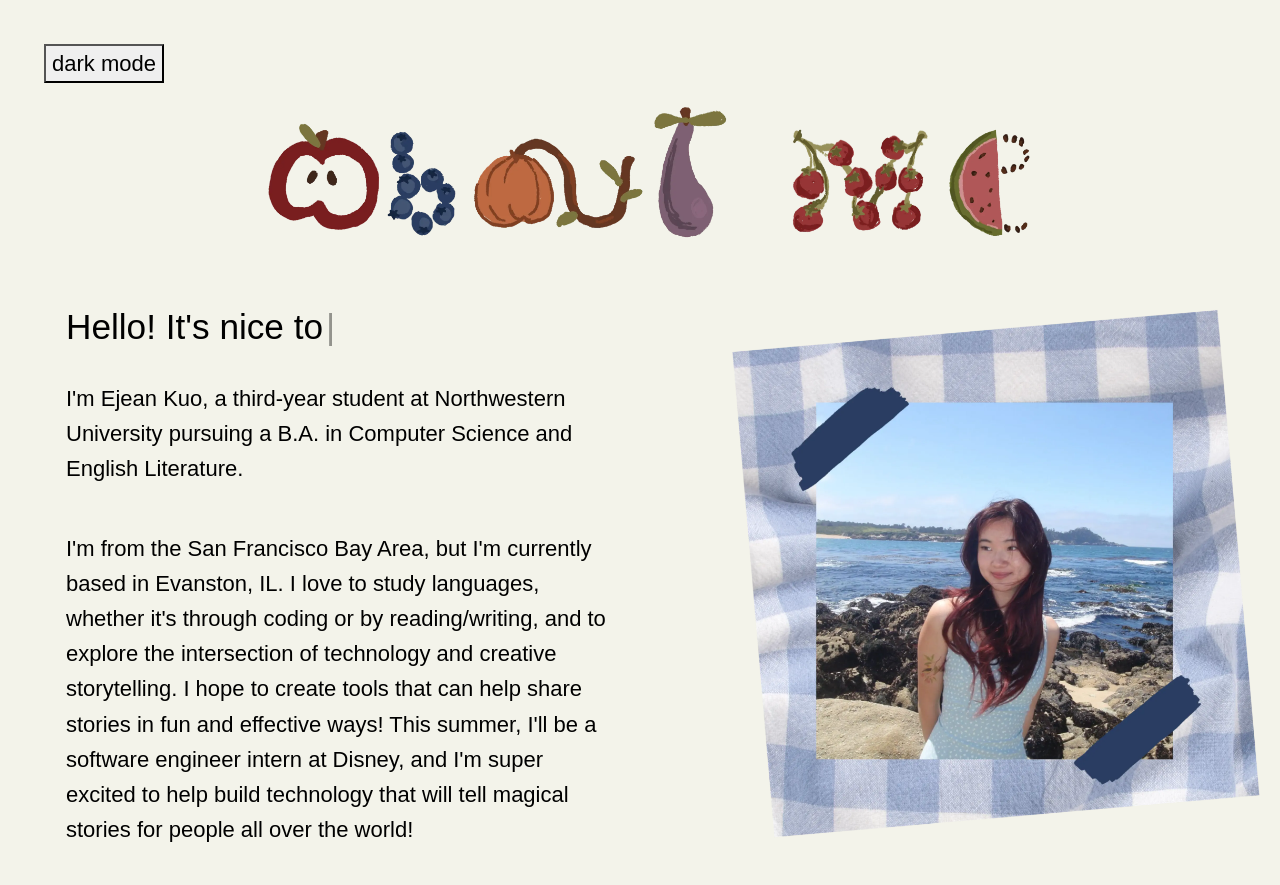
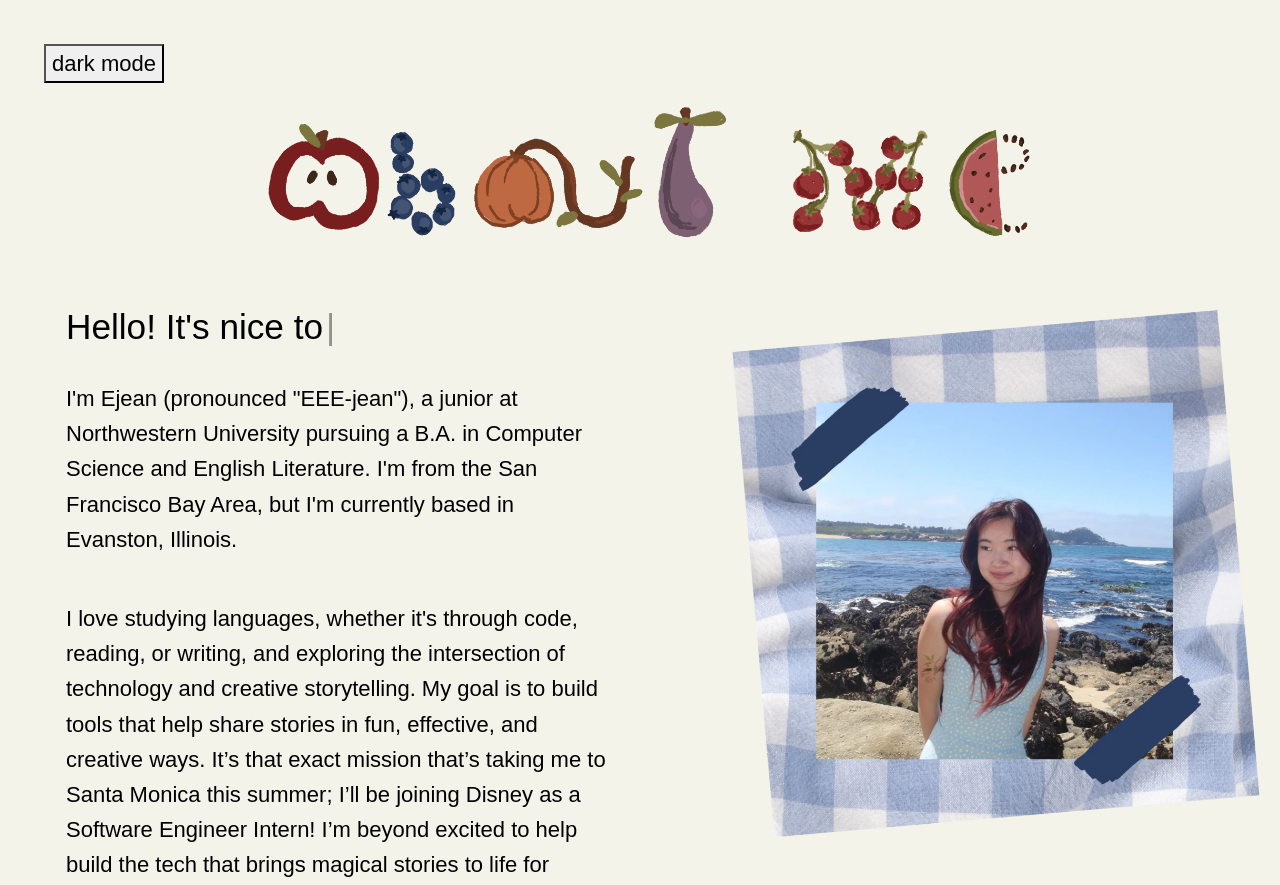
Before and after one commit to ejeankuo/ejean-s-website, a React (Create React App) app: page /about in a window 1280 px wide. Shown: the top 885 px of the page. Built offline with nearby package versions, Linux system fonts and the light colour scheme; a web font is replaced by a local one.

Commit message:
update personal introduction

```diff
--- a/src/pages/aboutme/aboutpage.jsx
+++ b/src/pages/aboutme/aboutpage.jsx
@@ -43,14 +43,15 @@ export default function AboutPage() {
                 <div className="about-card">
                     <div className="about-text">
                         <h2><HelloTyped/></h2>
-                        <p>I'm Ejean Kuo, a third-year student at Northwestern University pursuing a B.A. in Computer Science and English Literature.</p>
-                        <p>I'm from the San Francisco Bay Area, but I'm currently based in Evanston, IL. I love to study languages,
-                            whether it's through coding or by reading/writing, and to explore the intersection of technology and
-                            creative storytelling. I hope to create tools that can help share stories in fun and effective ways! This summer, I'll be a software engineer intern at Disney,
-                            and I'm super excited to help build technology that will tell magical stories for people all over the world!
+                        <p>I'm Ejean (pronounced "EEE-jean"), a junior at Northwestern University pursuing a B.A. in Computer Science and English Literature.
+                            I'm from the San Francisco Bay Area, but I'm currently based in Evanston, Illinois.
                         </p>
-                        <p>In my free time, I enjoy reading novels, journaling and sewing, building exciting web apps, and traveling the world!</p>
-                        <p>Feel free to explore my website to learn more about my projects and resumé.</p>
+                        <p> I love studying languages, whether it's through code, reading, or writing, and exploring the intersection of technology
+                            and creative storytelling. My goal is to build tools that help share stories in fun, effective, and creative ways.
+                            It’s that exact mission that’s taking me to Santa Monica this summer; I’ll be joining Disney as a Software Engineer Intern!
+                            I’m beyond excited to help build the tech that brings magical stories to life for people all over the world.
+                        </p>
+                        <p>In my free time, I love reading, journaling, sewing, traveling the world, and building exciting web apps. Explore my website to learn more about my projects and resumé!</p>
                         <p>(P.S. click the sticker to get in touch with me!) :) </p>
                     </div>
                     <motion.div whileHover={{ scale: 1.1 }}>
--- a/src/pages/homepage.jsx
+++ b/src/pages/homepage.jsx
@@ -68,7 +68,7 @@ function IntroText() {
                 <p> <IoPin /> San Francisco, CA</p>
               </div>
             </div>
-            <p className="subtitle">I'm a third year student at Northwestern
+            <p className="subtitle">I'm a junior at Northwestern
             University pursuing a B.A. in Computer Science and English Literature.</p>
 
             {/* Button Nav */}
```
